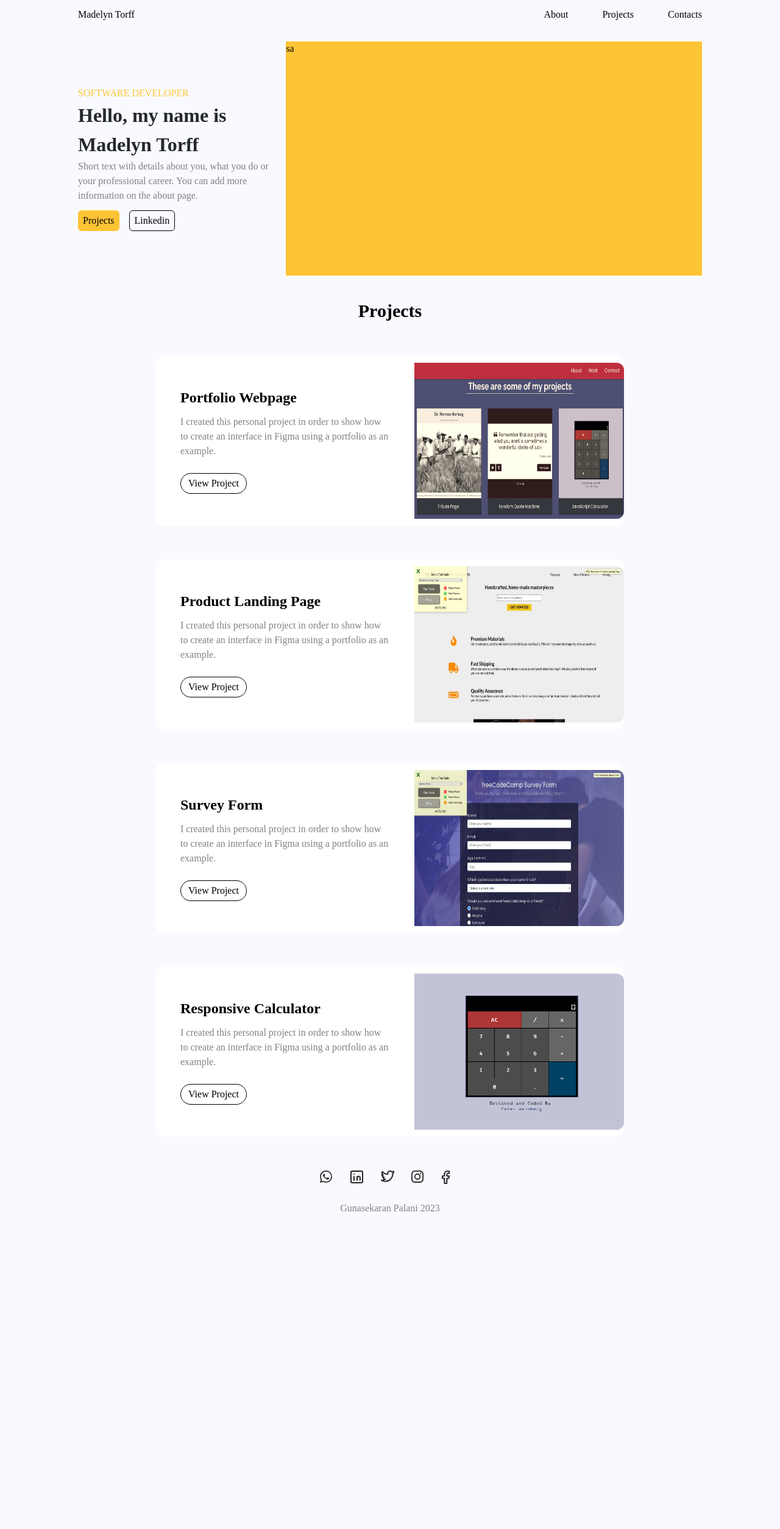
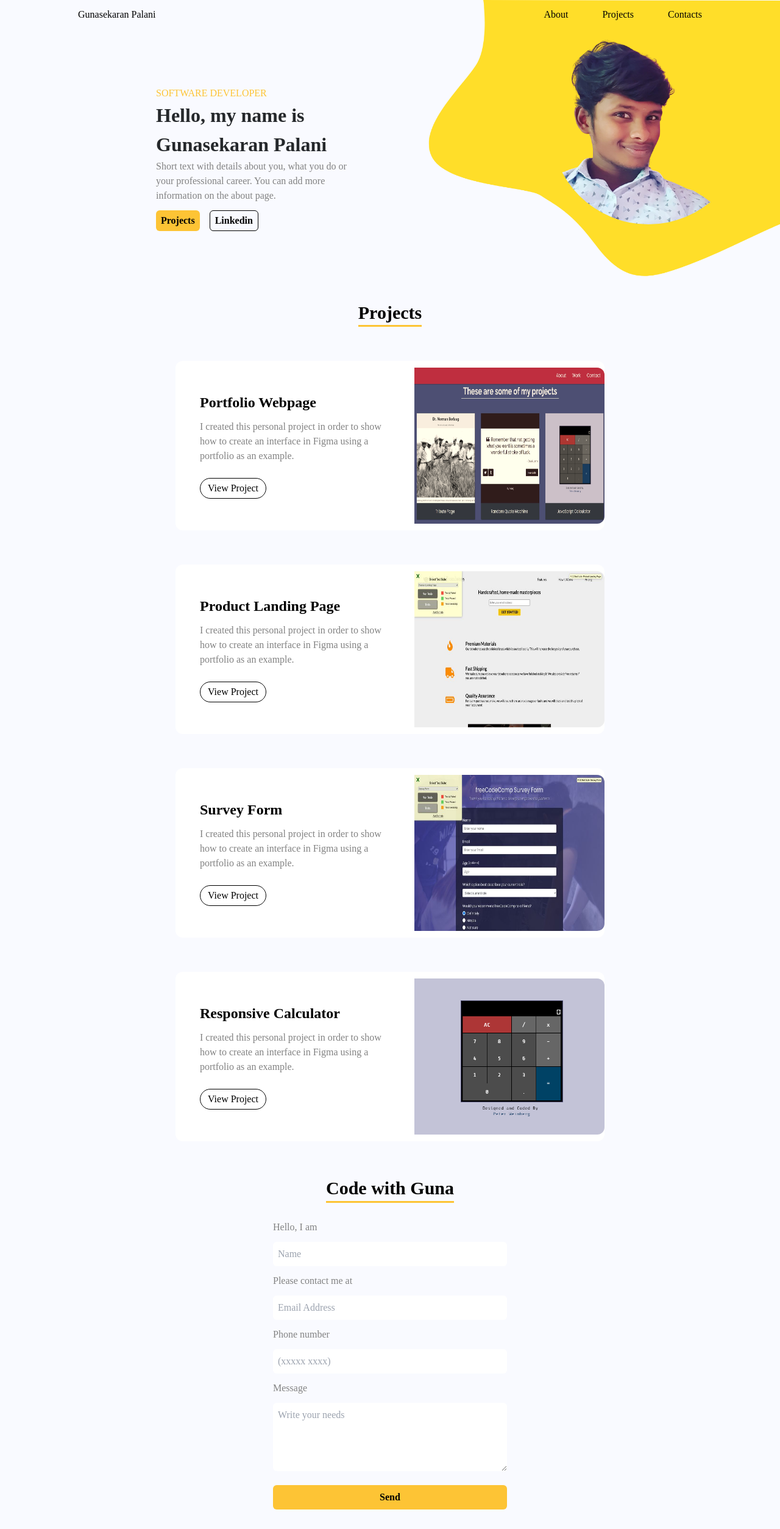
Before and after one commit to gunapalani/gunapalani.github.io, an Astro site: page / in a window 1280 px wide. Shown: the whole page at 61% size. Before the commit the page ends 2014 px from the top, so only its background shows below. Built offline with nearby package versions, Linux system fonts and the light colour scheme; Astro itself is replaced by a stand-in of ours.

Commit message:
feat: added initial setup

```diff
--- /dev/null
+++ b/src/components/contact-us.astro
@@ -0,0 +1,29 @@
+---
+---
+
+<div>
+  <div class="flex justify-center my-4 text-3xl font-extrabold">
+    <span class="border-solid border-b-[3px] leading-snug border-[#fdc435]">Code with Guna</span>
+  </div>
+  <div class="flex justify-center my-4">
+    <div>
+      <div>
+        <div class="my-3 font-medium text-[1em] text-[#828282]">Hello, I am</div>
+        <input type="text" class="rounded-md w-96 p-2 focus:outline-[#fdc435]" id="name" name="name" placeholder="Name" />
+      </div>
+      <div>
+        <div class="my-3 font-medium text-[1em] text-[#828282]">Please contact me at</div>
+        <input type="text" class="rounded-md w-96 p-2 focus:outline-[#fdc435]" id="name" name="name" placeholder="Email Address" />
+      </div>
+      <div>
+        <div class="my-3 font-medium text-[1em] text-[#828282]">Phone number</div>
+        <input class="rounded-md w-96 p-2 focus:outline-[#fdc435]" id="name" name="name" placeholder="(xxxxx xxxx)" />
+      </div>
+      <div>
+        <div class="my-3 font-medium text-[1em] text-[#828282]">Message</div>
+        <textarea rows="4" class="rounded-md w-96 p-2 focus:outline-[#fdc435]" id="name" name="name" placeholder="Write your needs"></textarea>
+      </div>
+      <button class="p-2 w-full my-4 bg-[#fdc435] font-semibold rounded-md px-2">Send</button>
+    </div>
+  </div>
+</div>
--- a/src/components/footer.astro
+++ b/src/components/footer.astro
@@ -1,14 +1,23 @@
 ---
 ---
 
-<div>
+<div class="relative">
   <div class="flex justify-center item-center gap-5">
-    <img class="cursor-pointer" src="/whatsapp.svg" />
-    <img class="cursor-pointer" src="/linkedIn.svg" />
-    <img class="cursor-pointer" src="/twitter.svg" />
-    <img class="cursor-pointer" src="/instagram.svg" />
-    <img class="cursor-pointer" src="/facebook.svg" />
+    <a href="https://wa.me/9751143913?text=hi%guna%20Here" target="_blank"><img class="cursor-pointer" src="/whatsapp.svg" /></a>
+    <a href="https://www.linkedin.com/in/gunasekaran-palani-41a0ab223/" target="_blank"><img class="cursor-pointer" src="/linkedIn.svg" /></a>
+    <a href="https://twitter.com/Gunapalani19" target="_blank"><img class="cursor-pointer" src="/twitter.svg" /></a>
+    <a href="https://www.instagram.com/gunapalani_20/" target="_blank"><img class="cursor-pointer" src="/instagram.svg" /></a>
+    <a href="https://www.facebook.com/gunalogesh.guna.7" target="_blank"><img class="cursor-pointer" src="/facebook.svg" /></a>
   </div>
   <div class="text-[#828282] my-5 flex justify-center">Gunasekaran Palani 2023</div>
+  <div class="background"></div>
 </div>
-<style></style>
+
+<style>
+  .background {
+    content: url("/footer-bg.png");
+    background-size: cover;
+    width: 100%;
+    background-repeat: repeat;
+  }
+</style>
--- a/src/components/header.astro
+++ b/src/components/header.astro
@@ -1,13 +1,2 @@
 ---
 ---
-
-<div class="flex justify-between items-center">
-  <div>Madelyn Torff</div>
-  <div>
-    <ul class="flex gap-14">
-      <li>About</li>
-      <li>Projects</li>
-      <li>Contacts</li>
-    </ul>
-  </div>
-</div>
--- a/src/components/home.astro
+++ b/src/components/home.astro
@@ -1,25 +1,49 @@
 ---
 ---
 
+<div class="">
+  <div class="flex justify-between items-center mx-32">
+    <div>Gunasekaran Palani</div>
+    <div>
+      <ul class="flex gap-14">
+        <li>About</li>
+        <li>Projects</li>
+        <li>Contacts</li>
+      </ul>
+    </div>
+  </div>
+
   <div class="flex justify-center items-center mt-8">
-  <div class="w-1/3">
+    <div class="w-1/3 ml-64">
       <div class="text-[#FDC435]">SOFTWARE DEVELOPER</div>
-    <div class="text-[#25282B] text-[2em] font-semibold">Hello, my name is Madelyn Torff</div>
+      <div class="text-[#25282B] text-[2em] font-semibold">Hello, my name is Gunasekaran Palani</div>
       <div class="description">
         Short text with details about you, what you do or your professional career. You can add more information on the about page.
       </div>
 
       <div class="flex gap-4 mt-3">
-      <button class="p-1 bg-[#fdc435] rounded-md px-2">Projects</button>
-      <button class="border border-black p-1 rounded-md px-2">Linkedin</button>
+        <button class="p-1 bg-[#fdc435] font-semibold rounded-md px-2">Projects</button>
+        <button class="border border-black p-1 rounded-md px-2 font-semibold">Linkedin</button>
       </div>
     </div>
-  <div class="w-2/3 bg-[#fdc435] h-96">
-    <div class="">sa</div>
+    <div class="w-2/3 h-96"></div>
   </div>
+  <div class="background-image absolute right-0 top-0 w-[1200px] h-[600px]"></div>
+  <div class="guna-img absolute right-14 top-12 h-80"></div>
 </div>
-
 <style>
+  .background-image {
+    content: url("/home-bg.png");
+    background-size: cover;
+    background-repeat: no-repeat;
+    z-index: -1;
+  }
+  .guna-img {
+    content: url("/guna-img.png");
+    background-size: contain;
+    background-repeat: no-repeat;
+    border-radius: 50%;
+  }
   .description {
     color: var(--font-medium-emphasis, #828282);
     font-family: Nunito;
--- a/src/components/layout.astro
+++ b/src/components/layout.astro
@@ -5,4 +5,4 @@ import Footer from "../components/footer.astro";
 
 <Header />
 <slot />
-<Footer />
+<!-- <Footer /> -->
--- a/src/components/projects.astro
+++ b/src/components/projects.astro
@@ -15,7 +15,7 @@ const projects = [
   {
     image: "/survay-from.jpg",
     name: "Survey Form",
-    projectUrl: "https://codepen.io/gunapalani19/pen/QWqqPYz?editors=1100",
+    projectUrl: "https://codepen.io/gunapalani19/pen/QWqqPYz",
     description: "I created this personal project in order to show how to create an interface in Figma using a portfolio as an example.",
   },
   {
@@ -27,8 +27,8 @@ const projects = [
 ];
 ---
 
-<div class="mx-32 my-10">
-  <div class="flex justify-center my-4 text-3xl font-extrabold">Projects</div>
+<div class="mx-72 my-10">
+  <div class="flex justify-center my-4 text-3xl font-extrabold leading-snug"><span class="border-solid border-b-[3px] border-[#fdc435]">Projects</span></div>
   <div class="">
     {
       projects.map((project) => (
@@ -41,7 +41,9 @@ const projects = [
             </a>
           </div>
           <div class="w-1/2">
-            <div class="h-64"><img class="rounded-tr-xl rounded-br-xl w-full h-full" src={project.image} /></div>
+            <div class="h-64">
+              <img class="rounded-tr-xl rounded-br-xl w-full h-full" src={project.image} />
+            </div>
           </div>
         </div>
       ))
--- a/src/pages/index.astro
+++ b/src/pages/index.astro
@@ -1,4 +1,5 @@
 ---
+import ContactUs from "../components/contact-us.astro";
 import Home from "../components/home.astro";
 import Layout from "../components/layout.astro";
 import Projects from "../components/projects.astro";
@@ -12,11 +13,12 @@ import Projects from "../components/projects.astro";
     <meta name="generator" content={Astro.generator} />
     <title>Gunasekaran Palani</title>
   </head>
-  <body class="mx-32 my-3">
+  <body class="mt-3 bg-[#F9FAFF]">
     <Layout>
       <main>
         <Home />
         <Projects />
+        <ContactUs />
       </main>
     </Layout>
   </body>
```
Also changed, not shown: public/footer-bg.png (added), public/guna-img.png (added), public/home-bg.png (added). Lines whose indentation alone changed are shown as unchanged.
